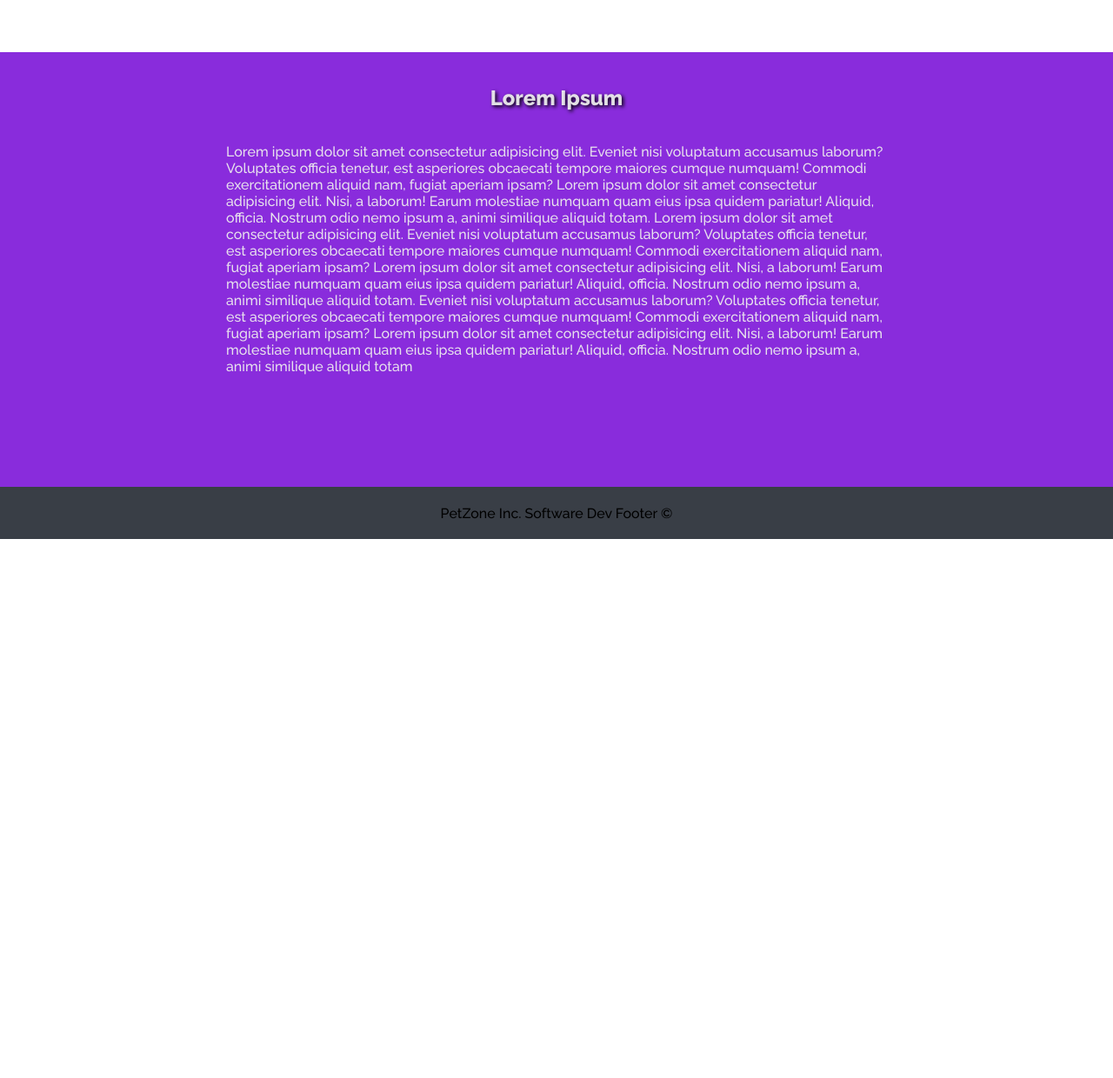
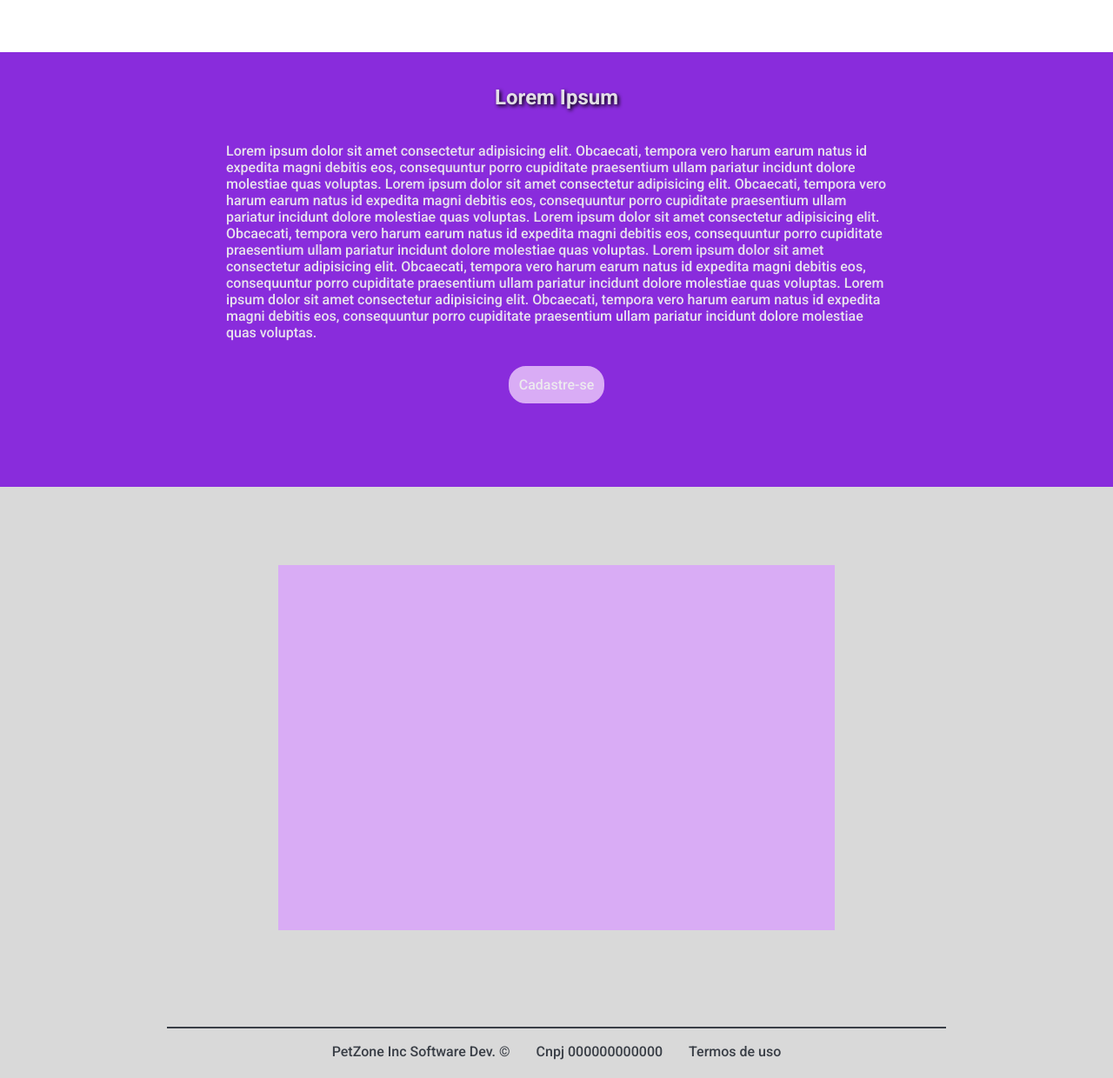
Before and after one commit to luizjoliver/Projeto-Integrador, a Next.js app: page / in a window 1280 px wide. Shown: the part 2535-3775 px from the top of the page at 87% size. Before the commit the page ends 3155 px from the top, so only its background shows below. Built offline with nearby package versions, Linux system fonts and the light colour scheme.

Commit message:
Criação do componente comum button , criação da última section do header videoSection e finalizado a estilização do footer. Agora na home está faltando somente indentação dos textos e responsividade

```diff
--- a/pages/index.jsx
+++ b/pages/index.jsx
@@ -10,6 +10,7 @@ import styles from "../styles/homeNoAuth.module.scss"
 import "aos/dist/aos.css";
 import TextSection from '@/src/components/homeNoAuth/textSection'
 import CardsSection from '@/src/components/homeNoAuth/cardsSection'
+import VideoSection from '@/src/components/homeNoAuth/videoSection'
 
 
 const inter = Inter({ subsets: ['latin'] })
@@ -27,20 +28,39 @@ export default function Home() {
     </Head>
     <main className={styles.main}>
       <HeaderNoAuth/>
-              <div data-aos="zoom-in" data-aos-duration="2000" >
-                <PresentationCardSection/>
-              </div>
+          <div data-aos="zoom-in" data-aos-duration="2000" >
+              <PresentationCardSection/>
+          </div>
+
           <div data-aos="fade-right" data-aos-duration="2000" >
             <CardSection imgUrl="https://petanjo.com/blog/wp-content/uploads/2021/06/meu-gato-nao-para-de-miar-709x384.jpg" directionRigth={false}/>
           </div>
+
          <div data-aos="fade-left" data-aos-duration="2000">
           <CardSection directionRigth={true} imgUrl="https://veja.abril.com.br/wp-content/uploads/2017/01/cao-labrador-3-copy.jpg?quality=90&strip=info&w=1280&h=720&crop=1"/>
         </div>
-        <TextSection imgColor="Pink" />
+
+        <TextSection bgColor="Pink"   >
+          Lorem ipsum dolor sit amet consectetur adipisicing elit. Obcaecati, tempora vero harum earum natus id expedita magni debitis eos, consequuntur porro cupiditate praesentium ullam pariatur incidunt dolore molestiae quas voluptas.
+          Lorem ipsum dolor sit amet consectetur adipisicing elit. Obcaecati, tempora vero harum earum natus id expedita magni debitis eos, consequuntur porro cupiditate praesentium ullam pariatur incidunt dolore molestiae quas voluptas.
+          Lorem ipsum dolor sit amet consectetur adipisicing elit. Obcaecati, tempora vero harum earum natus id expedita magni debitis eos, consequuntur porro cupiditate praesentium ullam pariatur incidunt dolore molestiae quas voluptas.
+          Lorem ipsum dolor sit amet consectetur adipisicing elit. Obcaecati, tempora vero harum earum natus id expedita magni debitis eos, consequuntur porro cupiditate praesentium ullam pariatur incidunt dolore molestiae quas voluptas.
+          Lorem ipsum dolor sit amet consectetur adipisicing elit. Obcaecati, tempora vero harum earum natus id expedita magni debitis eos, consequuntur porro cupiditate praesentium ullam pariatur incidunt dolore molestiae quas voluptas.
+        </TextSection>
+
         <div data-aos="fade-right" data-aos-duration="2000" >
         <CardsSection imgUrl1="https://uploads.metropoles.com/wp-content/uploads/2022/05/02141436/conheca_as_racas_de_cachorros_mais_inteligentes_widexl.jpg" imgUrl2="https://diariodonordeste.verdesmares.com.br/image/contentid/policy:1.3261558:1659119891/Maltes.jpg?f=16x9&h=720&q=0.8&w=1280&$p$h$w=878c96e"/>
         </div>
-        <TextSection />
+
+        <TextSection   showButton={true} href="/register" childrenBtn="Cadastre-se" >
+        Lorem ipsum dolor sit amet consectetur adipisicing elit. Obcaecati, tempora vero harum earum natus id expedita magni debitis eos, consequuntur porro cupiditate praesentium ullam pariatur incidunt dolore molestiae quas voluptas.
+        Lorem ipsum dolor sit amet consectetur adipisicing elit. Obcaecati, tempora vero harum earum natus id expedita magni debitis eos, consequuntur porro cupiditate praesentium ullam pariatur incidunt dolore molestiae quas voluptas.
+        Lorem ipsum dolor sit amet consectetur adipisicing elit. Obcaecati, tempora vero harum earum natus id expedita magni debitis eos, consequuntur porro cupiditate praesentium ullam pariatur incidunt dolore molestiae quas voluptas.
+        Lorem ipsum dolor sit amet consectetur adipisicing elit. Obcaecati, tempora vero harum earum natus id expedita magni debitis eos, consequuntur porro cupiditate praesentium ullam pariatur incidunt dolore molestiae quas voluptas.
+        Lorem ipsum dolor sit amet consectetur adipisicing elit. Obcaecati, tempora vero harum earum natus id expedita magni debitis eos, consequuntur porro cupiditate praesentium ullam pariatur incidunt dolore molestiae quas voluptas.
+        </TextSection>
+
+        <VideoSection />
       <Footer/>
     </main>
     </>
--- /dev/null
+++ b/src/components/common/Button/index.jsx
@@ -0,0 +1,14 @@
+import Link from "next/link"
+import styles from "./styles.module.scss"
+
+const Button = ({children,href, showButton,bgColor}) =>{
+    return(<>
+
+        { showButton && <div className={styles.container}>
+            <button className={bgColor === "Pink"? styles.button1 : styles.button2} >
+                <Link href={href}>{children}</Link>
+            </button>
+        </div>}
+    </>)
+}
+export default Button
--- /dev/null
+++ b/src/components/common/Button/styles.module.scss
@@ -0,0 +1,29 @@
+@import "../../../../styles/global-colors.scss";
+
+.button{
+    padding: 10px;
+    font-size: 16px;
+    border-radius: 20px;
+a{
+transition: 600ms;
+&:hover{
+    color: $Dark;
+}
+}
+}
+.container{
+    display: flex;
+    align-items: center;
+    height: 100px;
+    justify-content: center;
+}
+.button1{
+    @extend .button;
+    border: 2px solid $Purple-dark;
+    background-color: $Purple-dark;
+}
+.button2{
+    @extend .button;
+    border: 2px solid $Pink;
+    background-color: $Pink;
+}
--- a/src/components/common/Footer/index.jsx
+++ b/src/components/common/Footer/index.jsx
@@ -4,7 +4,11 @@ const Footer = () =>{
         <>
         <footer className={styles.footer}>
             <div className={styles.container}>
-                <p>PetZone Inc. Software Dev  Footer &copy;</p>
+                <ul className={styles.listFooter}>
+                    <li>PetZone Inc Software Dev. &copy;</li>
+                    <li>Cnpj 000000000000</li>
+                    <li>Termos de uso</li>
+                </ul>
             </div>
         </footer>
         </>
--- a/src/components/common/Footer/styles.module.scss
+++ b/src/components/common/Footer/styles.module.scss
@@ -5,8 +5,24 @@
     display: flex;
     flex-wrap: wrap;
     width: 100%;
-    background-color: $Gray-dark;
-    height: 60px;
+    background-color: $Gray-light;
+    height: 80px;
     align-items: center;
     justify-content: center;
 }
+.container{
+    width: 70%;
+    height: auto;
+    border-top: 2px solid $Gray-dark ;
+}
+.listFooter{
+    display: flex;
+    align-items: center;
+    justify-content: center;
+    flex-wrap: wrap;
+    gap: 30px;
+    padding: 2% 0 0 0;
+    li{
+        color: $Gray-dark;
+    }
+}
--- a/src/components/homeNoAuth/textSection/index.jsx
+++ b/src/components/homeNoAuth/textSection/index.jsx
@@ -1,15 +1,16 @@
+import Button from "../../common/Button"
 import styles from "./styles.module.scss"
 
-const TextSection = ({imgColor}) =>{
+const TextSection = ({bgColor,showButton,children,childrenBtn,href}) =>{
     return(
         <>
-        <section className={imgColor === "Pink" ? styles.textSection1 : styles.textSection2 } >
+        <section className={bgColor === "Pink" ? styles.textSection1 : styles.textSection2 } >
             <div className={styles.content}>
                 <h2>Lorem Ipsum</h2>
-                <p>Lorem ipsum dolor sit amet consectetur adipisicing elit. Eveniet nisi voluptatum accusamus laborum? Voluptates officia tenetur, est asperiores obcaecati tempore maiores cumque numquam! Commodi exercitationem aliquid nam, fugiat aperiam ipsam? Lorem ipsum dolor sit amet consectetur adipisicing elit. Nisi, a laborum! Earum molestiae numquam quam eius ipsa quidem pariatur! Aliquid, officia. Nostrum odio nemo ipsum a, animi similique aliquid totam.
-                Lorem ipsum dolor sit amet consectetur adipisicing elit. Eveniet nisi voluptatum accusamus laborum? Voluptates officia tenetur, est asperiores obcaecati tempore maiores cumque numquam! Commodi exercitationem aliquid nam, fugiat aperiam ipsam? Lorem ipsum dolor sit amet consectetur adipisicing elit. Nisi, a laborum! Earum molestiae numquam quam eius ipsa quidem pariatur! Aliquid, officia. Nostrum odio nemo ipsum a, animi similique aliquid totam.
-                Eveniet nisi voluptatum accusamus laborum? Voluptates officia tenetur, est asperiores obcaecati tempore maiores cumque numquam! Commodi exercitationem aliquid nam, fugiat aperiam ipsam? Lorem ipsum dolor sit amet consectetur adipisicing elit. Nisi, a laborum! Earum molestiae numquam quam eius ipsa quidem pariatur! Aliquid, officia. Nostrum odio nemo ipsum a, animi similique aliquid totam
+                <p>
+                    {children}
                 </p>
+                <Button showButton={showButton} href={href} bgColor={bgColor}> {childrenBtn}</Button>
             </div>
         </section>
         </>
--- /dev/null
+++ b/src/components/homeNoAuth/videoSection/index.jsx
@@ -0,0 +1,17 @@
+import styles from "./styles.module.scss"
+
+const VideoSection = ({videoUrl}) =>{
+    return(
+    <>
+    <section className={styles.videoSection}>
+        <div className={styles.videoContent}>
+            <iframe src="" frameborder="0" className={styles.video} allow="autoplay;" allowfullscreen>
+
+            </iframe>
+        </div>
+    </section>
+
+    </>
+    )
+}
+export default VideoSection
--- /dev/null
+++ b/src/components/homeNoAuth/videoSection/styles.module.scss
@@ -0,0 +1,20 @@
+@import "../../../../styles/global-colors.scss";
+
+.videoSection{
+    width: 100%;
+    height: 600px;
+    background-color: $Gray-light;
+    display: flex;
+    justify-content: center;
+    align-items: center;
+}
+.videoContent{
+    width: 50%;
+    height: 70%;
+    background-color: $Pink;
+
+}
+.video{
+    width: 100%;
+    height: 100%;
+}
--- a/styles/globals.scss
+++ b/styles/globals.scss
@@ -1,17 +1,21 @@
-@import url('https://fonts.googleapis.com/css2?family=Raleway:wght@300;500;800&display=swap');
+@import url('https://fonts.googleapis.com/css2?family=Roboto:wght@300;500;700&display=swap');
 @import  "global-colors.scss";
 
 * {
   margin: 0;
   padding: 0;
   box-sizing: border-box;
-  font-family: 'Raleway', sans-serif;
+  font-family: 'Roboto', sans-serif;
  li{
   list-style: none;
  }
  a{
   text-decoration: none;
   color: $White;
+ }
+ button{
+  text-decoration: none;
+  text-shadow: none;
  }
 }
 body{
```
Also changed, not shown: src/components/homeNoAuth/textSection/styles.module.scss (line endings or trailing spaces).
